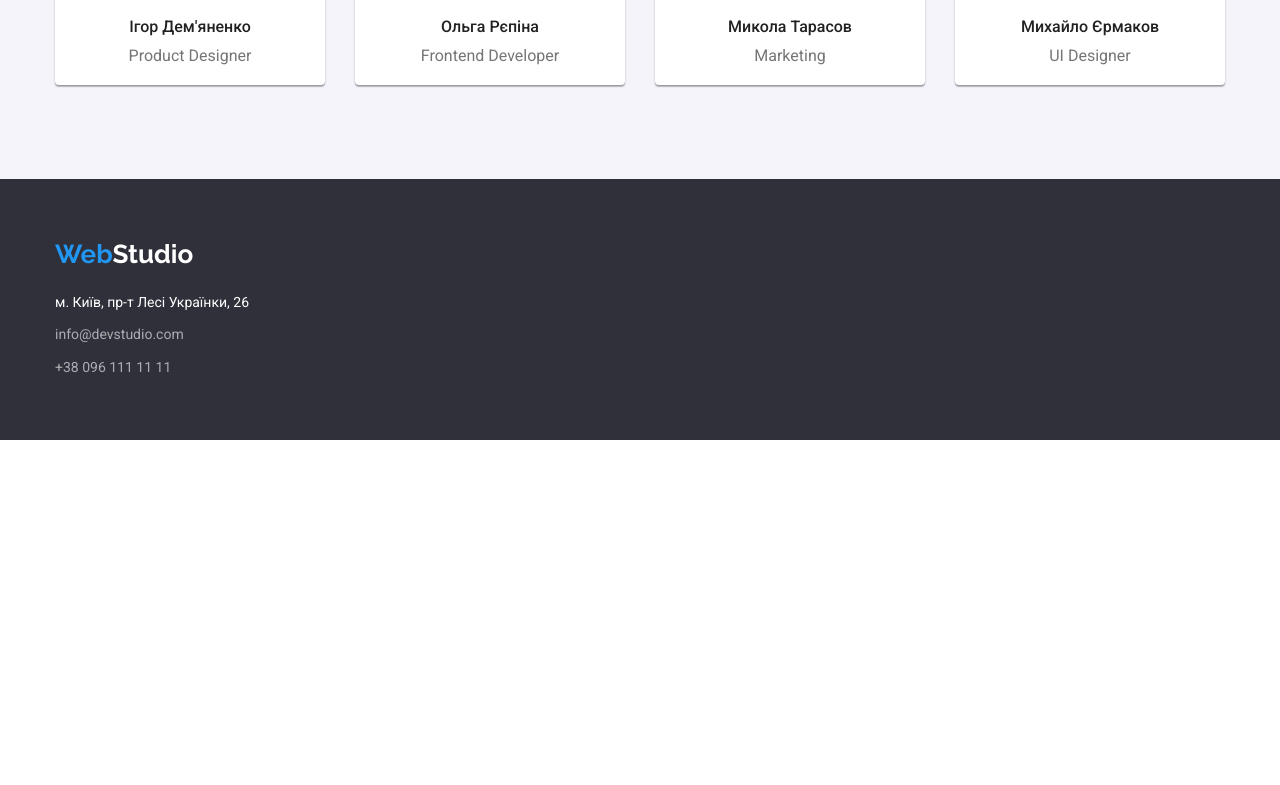
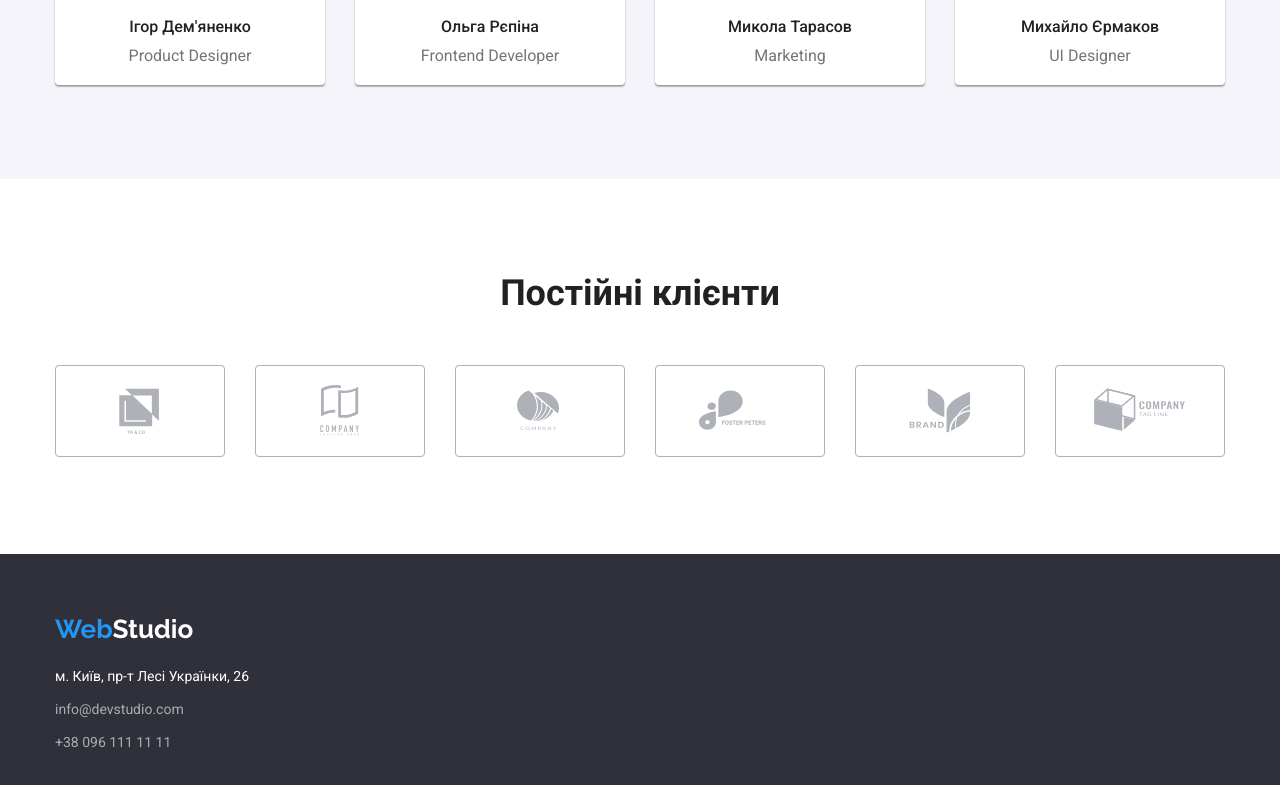
Before and after one commit to Oakmoater/goit-markup-hw-04, a plain HTML site: page index.html in a window 1280 px wide. Shown: the part 1898-2683 px from the top of the page. Before the commit the page ends 2338 px from the top, so only its background shows below. Drawn offline with Linux system fonts and the light colour scheme.

Commit message:
постійні клієнти

```diff
--- a/css/styles.css
+++ b/css/styles.css
@@ -7,6 +7,7 @@
     --text-color:#212121;
     --text-color-primary:#757575;
     --hero-bg:#C4C4C4;
+    --logos-color: #AFB1B8;
 }
 html{
     box-sizing: border-box;
@@ -94,6 +95,38 @@ body{
 }
 .team{
     display: inline-flex;
+}
+.client-section{
+    text-align: center;
+    padding-top: 94px;
+    padding-bottom: 94px;
+}
+.client-title{
+    font-size: 36px;
+    line-height: 1.16;
+    color: var(--text-color);
+    margin-bottom: 50px;
+}
+.clients{
+    display: inline-flex;
+}
+.client-list{
+    box-sizing: border-box;
+}
+.client-list:not(:last-child){
+    margin-right: 30px;
+}
+.client-logo{
+    width: 170px;
+    height: 92px;
+    border: 1px solid var(--logos-color);
+    border-radius: 4px;
+    fill: var(--logos-color);
+    padding: 16px 32px;
+}
+.client-logo:hover, .client-logo:focus{
+    border-color: var(--akcent-color);
+    fill: var(--akcent-color);
 }
 .footer{
     background-color:#2F303A;
@@ -217,6 +250,7 @@ body{
     line-height: 1.19;
     color: var(--text-color-primary);
 }
+
 .btn{
     margin-top: 30px;
     font-family:inherit;
@@ -304,11 +338,11 @@ body{
 .header-contakts .list:not(:first-child){
     margin-left: 50px;
 }
-.feature-list{
+.featurs{
     display: flex;
     align-items: flex-start;
 }
-.feature-list>li:not(:first-child){
+.featurs>li:not(:first-child){
     margin-left: 30px;
 }
 .filter{
--- a/index.html
+++ b/index.html
@@ -39,7 +39,7 @@
         <section class="feature-section">
             <div class="container">
                 <h2 class="visually-hidden">Особливості</h2>
-                <ul class="feature-list">
+                <ul class="featurs">
                     <li class="list">
                         <h3 class="feature-title">УВАГА ДО ДЕТАЛЕЙ</h3>
                         <p class="feature">Ідейні міркування, і навіть початок повсякденної роботи з формування позиції.</p>
@@ -71,7 +71,7 @@
             </div>
         </section>
         <!--наша команда-->
-        <section class=" team-section">
+        <section class="team-section">
             <div class="container">
                 <h2 class="team-title">Наша команда</h2>
                 <ul class="team">
@@ -106,6 +106,56 @@
                 </ul>
             </div>
         </section>
+        <!-- постійні клієнти -->
+        <section class="client-section">
+            <div class="container">
+                <h2 class="client-title">Постійні клієнти</h2>
+                <ul class="clients">
+                    <li class="client-list list">
+                        <a href="" class="client-link">
+                            <svg class="client-logo">
+                                <use href="./images/svg-sprite.svg#logo1"></use>
+                            </svg>
+                        </a>
+                    </li>
+                    <li class="client-list list">
+                        <a href="" class="client-link">
+                            <svg class="client-logo">
+                                <use href="./images/svg-sprite.svg#logo2"></use>
+                            </svg>
+                        </a>
+                    </li>
+                    <li class="client-list list">
+                        <a href="" class="client-link">
+                            <svg class="client-logo">
+                                <use href="./images/svg-sprite.svg#logo3"></use>
+                            </svg>
+                        </a>
+                    </li>
+                    <li class="client-list list">
+                        <a href="" class="client-link">
+                            <svg class="client-logo">
+                                <use href="./images/svg-sprite.svg#logo4"></use>
+                            </svg>
+                        </a>
+                    </li>
+                    <li class="client-list list">
+                        <a href="" class="client-link">
+                            <svg class="client-logo">
+                                <use href="./images/svg-sprite.svg#logo5"></use>
+                            </svg>
+                        </a>
+                    </li>
+                    <li class="client-list list">
+                        <a href="" class="client-link">
+                            <svg class="client-logo">
+                                <use href="./images/svg-sprite.svg#logo6"></use>
+                            </svg>
+                        </a>
+                    </li>
+                </ul>
+            </div>
+        </section>
     </main>
     <footer class="footer">
         <div class="container">
```
Also changed, not shown: images/svg-sprite.svg (added).
